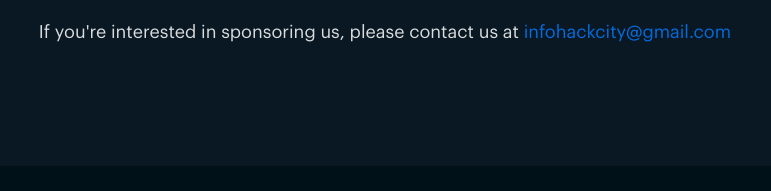
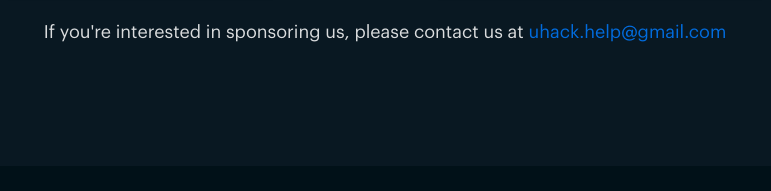
Before and after one commit to techspaceusict/UHACK19, a plain HTML site: page index.html in a window 1280 px wide. Shown: the part 5550-5741 px from the top of the page, 255-1026 px from the left. Drawn offline with nearby package versions, Linux system fonts and the light colour scheme.

Commit message:
Email change

```diff
--- a/index.html
+++ b/index.html
@@ -757,14 +757,14 @@
 
         </div>
         <p class="sponsors-text">If you're interested in sponsoring us, please contact us at <a
-            href="mailto:infohackcity@gmail.com">infohackcity@gmail.com</a></p>
+            href="mailto:uhack.help@gmail.com">uhack.help@gmail.com</a></p>
   </div>
   </section>
 
   <section class="contact-container">
     <img src="img/RED.png" alt="logo" class="logo-picture">
     <div id="footer-content">
-      <a href="mailto:infohackcity@gmail.com">
+      <a href="mailto:uhack.help@gmail.com">
         <i class="fa fa-envelope fa-sm" aria-hidden="true"></i>
       </a>
       <a href="https://www.facebook.com/infoxpression" target="_blank" rel="noopener noreferrer">
```
